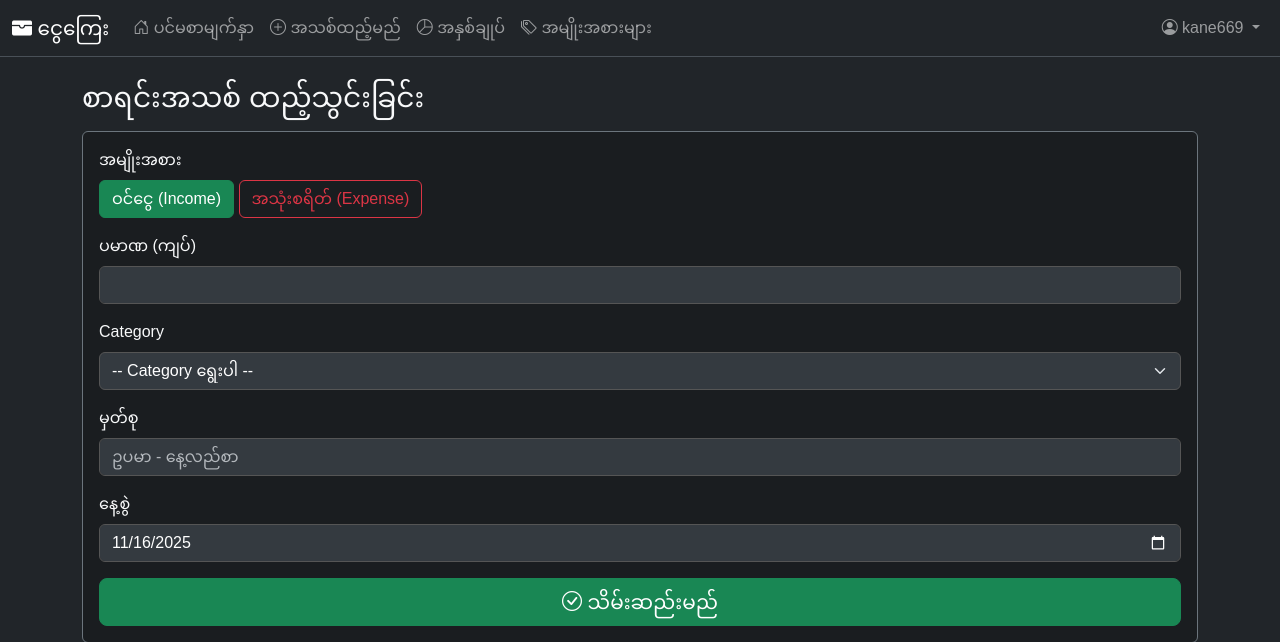
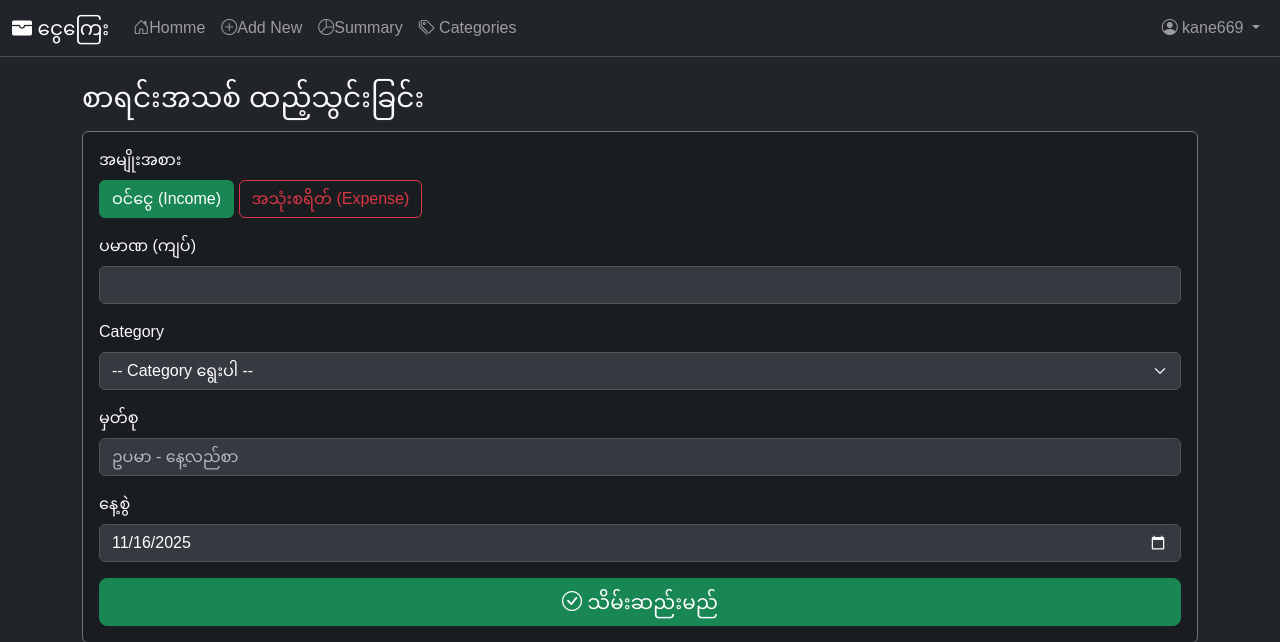
Before and after one commit to Xsenghan/Finance_App, a Flask app: page /add in a window 1280 px wide. Shown: the top 642 px of the page. Run offline with Flask 3, Linux system fonts and the light colour scheme; a user stored in the database is signed in; data comes from the database, SQL or seed files in the repository.

Commit message:
add new feature

```diff
--- a/templates/layout.html
+++ b/templates/layout.html
@@ -21,16 +21,16 @@
             <div class="collapse navbar-collapse" id="navbarNav">
                 <ul class="navbar-nav me-auto mb-2 mb-lg-0">
                     <li class="nav-item">
-                        <a class="nav-link" href="{{ url_for('index') }}"><i class="bi bi-house-door"></i> ပင်မစာမျက်နှာ</a>
+                        <a class="nav-link" href="{{ url_for('index') }}"><i class="bi bi-house-door"></i>Homme</a>
                     </li>
                     <li class="nav-item">
-                        <a class="nav-link" href="{{ url_for('add') }}"><i class="bi bi-plus-circle"></i> အသစ်ထည့်မည်</a>
+                        <a class="nav-link" href="{{ url_for('add') }}"><i class="bi bi-plus-circle"></i>Add New</a>
                     </li>
                     <li class="nav-item">
-                        <a class="nav-link" href="{{ url_for('summary') }}"><i class="bi bi-pie-chart"></i> အနှစ်ချုပ်</a>
+                        <a class="nav-link" href="{{ url_for('summary') }}"><i class="bi bi-pie-chart"></i>Summary</a>
                     </li>
                     <li class="nav-item">
-                        <a class="nav-link" href="{{ url_for('categories') }}"><i class="bi bi-tags"></i> အမျိုးအစားများ</a>
+                        <a class="nav-link" href="{{ url_for('categories') }}"><i class="bi bi-tags"></i> Categories</a>
                     </li>
                 </ul>
                 <ul class="navbar-nav ms-auto">
```
